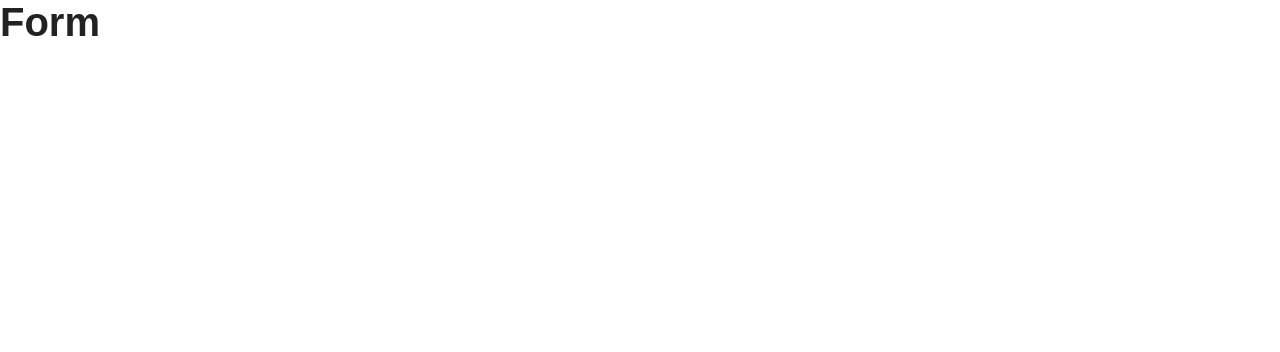
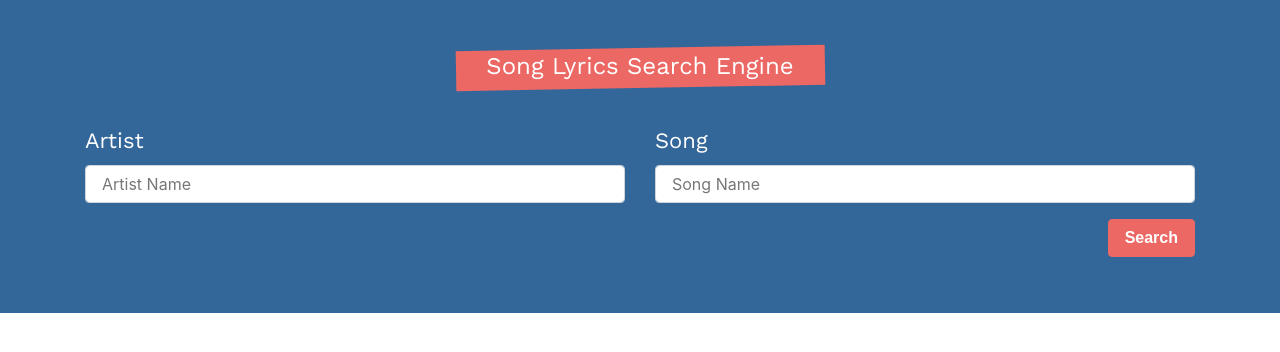
Before and after one commit to mikaelpizzi/lyrics, a React (Create React App) app: page / in a window 1280 px wide. Shown: the top 352 px of the page. Built offline with nearby package versions, Linux system fonts and the light colour scheme; a web font is replaced by a local one.

Commit message:
[FEAT] Add form

```diff
--- a/src/components/Form.js
+++ b/src/components/Form.js
@@ -1,7 +1,50 @@
 const Form = () => {
     return (
-        <h1>Form</h1>
-    );
+        <div className="bg-info">
+            <div className="container">
+                <div className="row">
+                    <form
+                        className="col card text-white bg-transparent mb-5 pt-5 pb-2"
+                    >
+                        <fieldset>
+                            <legend className="text-center">Song Lyrics Search Engine</legend>
+
+                            <div className="row">
+                                <div className="col-md-6">
+                                    <div className="form-group">
+                                        <label>Artist</label>
+                                        <input
+                                            type="text"
+                                            className="form-control"
+                                            name="artist"
+                                            placeholder="Artist Name"
+                                        />
+                                    </div>
+                                </div>
+
+                                <div className="col-md-6">
+                                    <div className="form-group">
+                                        <label>Song</label>
+                                        <input
+                                            type="text"
+                                            className="form-control"
+                                            name="song"
+                                            placeholder="Song Name"
+                                        />
+                                    </div>
+                                </div>
+                            </div>
+
+                            <button
+                                type="submit"
+                                className="btn btn-primary float-right"
+                            >Search</button>
+                        </fieldset>
+                    </form>
+                </div>
+            </div>
+        </div>
+        );
 }
 
 export default Form;
```
